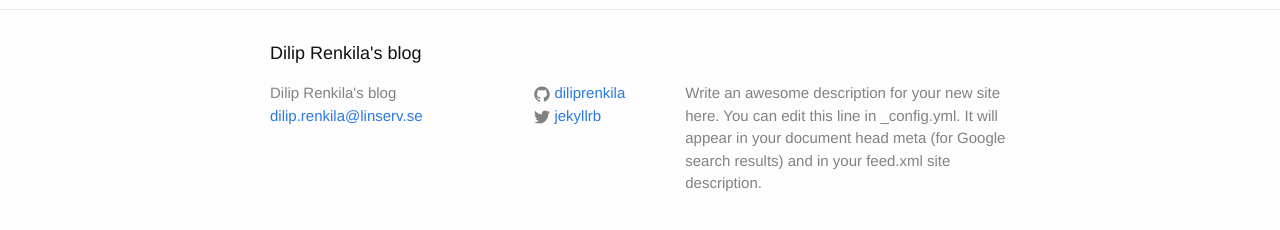
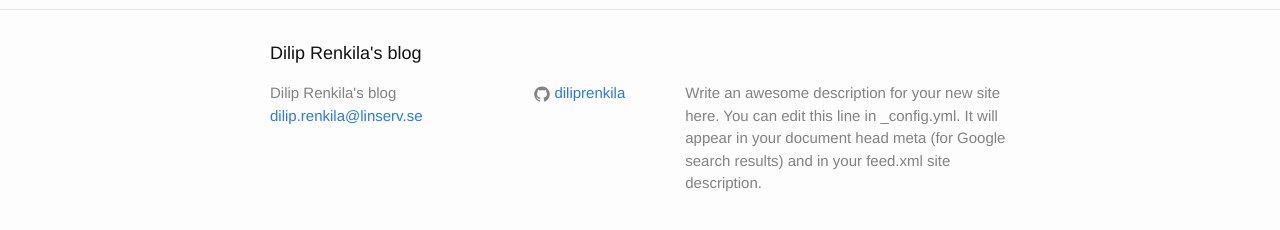
Before and after one commit to DilipRenkila/diliprenkila.github.io, a Jekyll site: the page built from index.html, in a window 1280 px wide. Shown: the part 287-517 px from the top of the page. Built offline with Jekyll 4.4.1, drawn with Linux system fonts in a browser that asks for light colours.

Commit message:
Update _config.yml

```diff
--- a/_config.yml
+++ b/_config.yml
@@ -13,8 +13,7 @@ description: > # this means to ignore newlines until "baseurl:"
   line in _config.yml. It will appear in your document head meta (for
   Google search results) and in your feed.xml site description.
 baseurl: "" # the subpath of your site, e.g. /blog
-url: "http://yourdomain.com" # the base hostname & protocol for your site
-twitter_username: jekyllrb
+url: "http://diliprenkila.github.io" # the base hostname & protocol for your site
 github_username:  diliprenkila
 
 # Build settings
```
